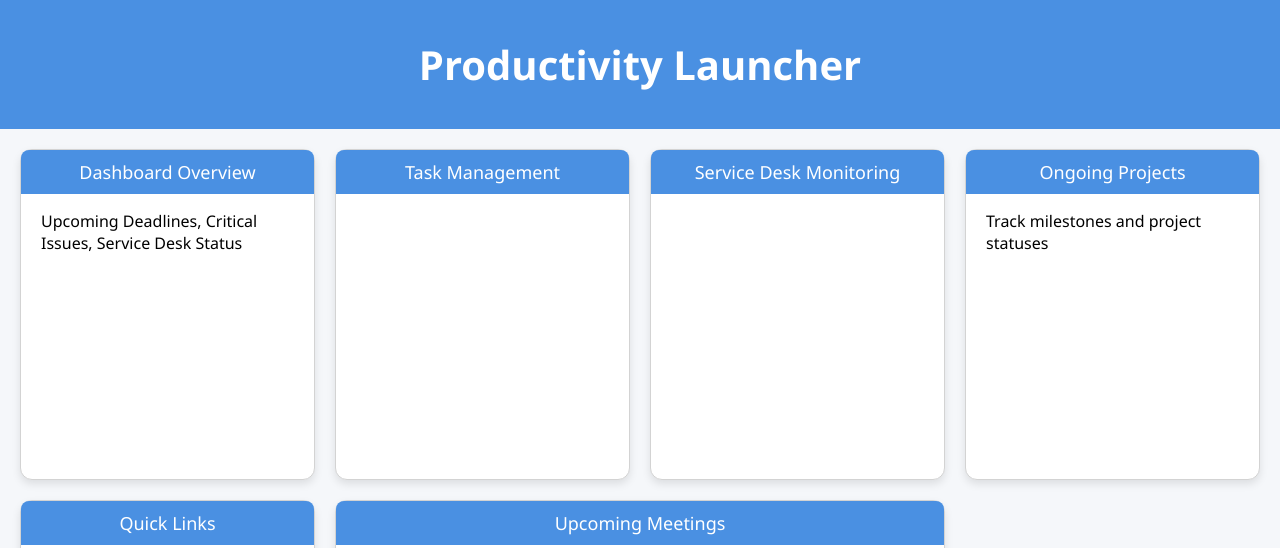
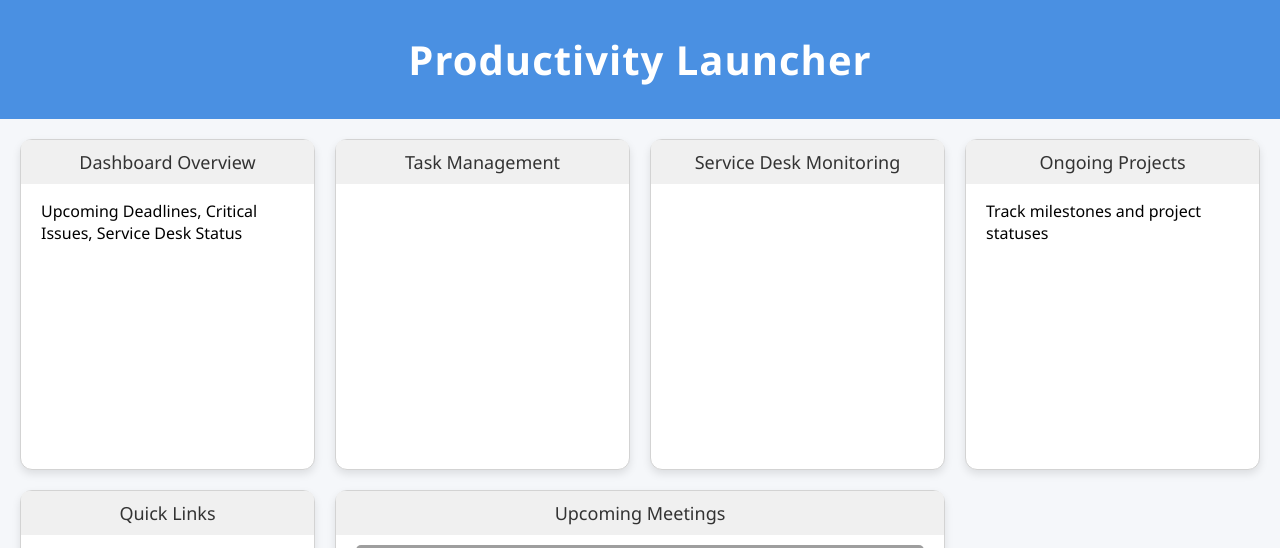
Before and after one commit to redzOOO/ProductivityLauncher, a plain HTML site: page index.html in a window 1280 px wide. Shown: the top 548 px of the page. Drawn offline with Linux system fonts and the light colour scheme; no server answers; grey boxes are pictures that could not be loaded.

Commit message:
Update styles.css

```diff
--- a/styles.css
+++ b/styles.css
@@ -9,9 +9,11 @@ body {
 header {
     background-color: #4a90e2;
     color: white;
-    padding: 10px;  /* Reduced padding for smaller header */
+    padding: 5px;  /* Small strip for header */
     text-align: center;
-    font-size: 20px;  /* Smaller font size for a more compact header */
+    font-size: 20px;
+    font-weight: bold;
+    letter-spacing: 1px;
 }
 
 /* Grid Layout for fluid responsiveness */
@@ -37,10 +39,10 @@ header {
 
 /* Box Title Styling */
 .box-title {
-    background-color: #4a90e2;
-    color: white;
+    background-color: #f0f0f0;  /* Slight background color */
+    color: #333;
     padding: 10px;
-    text-align: center;
+    text-align: center;  /* Center the text */
     font-size: 18px;
     border-radius: 8px 8px 0 0;  /* Rounded edges at the top */
     margin: -20px -20px 10px -20px; /* Extend title to the edges */
```
